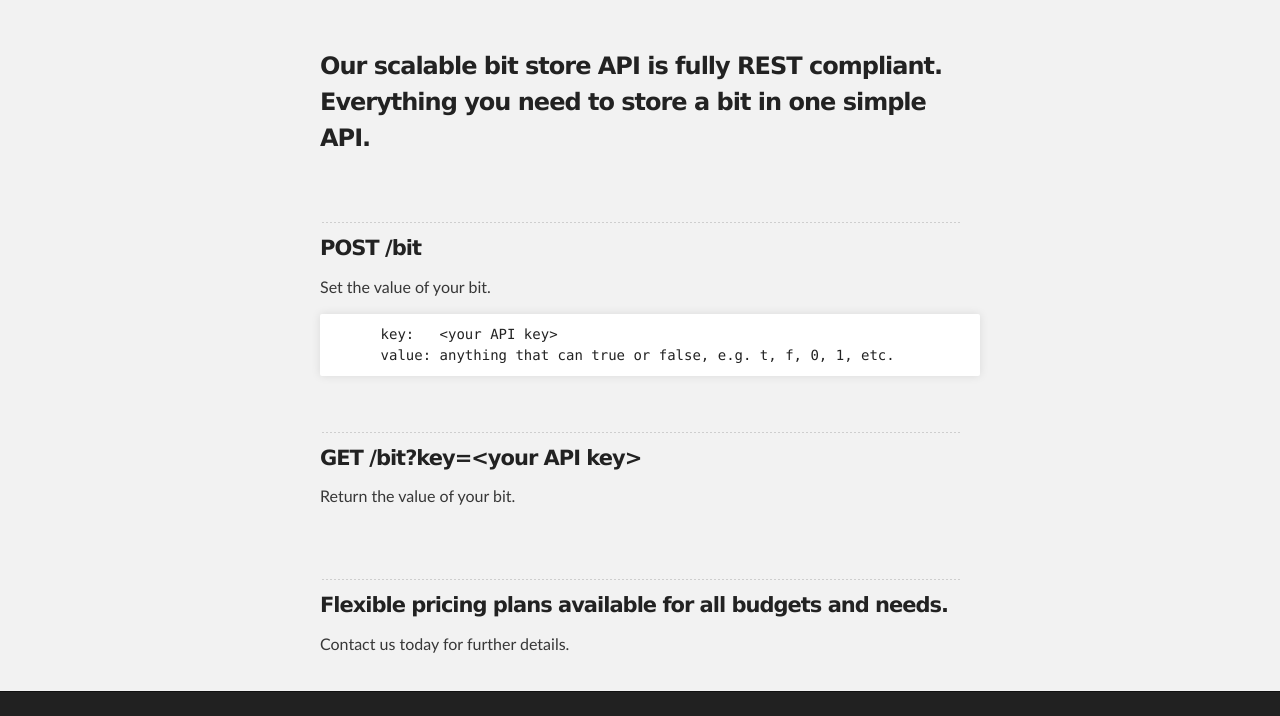
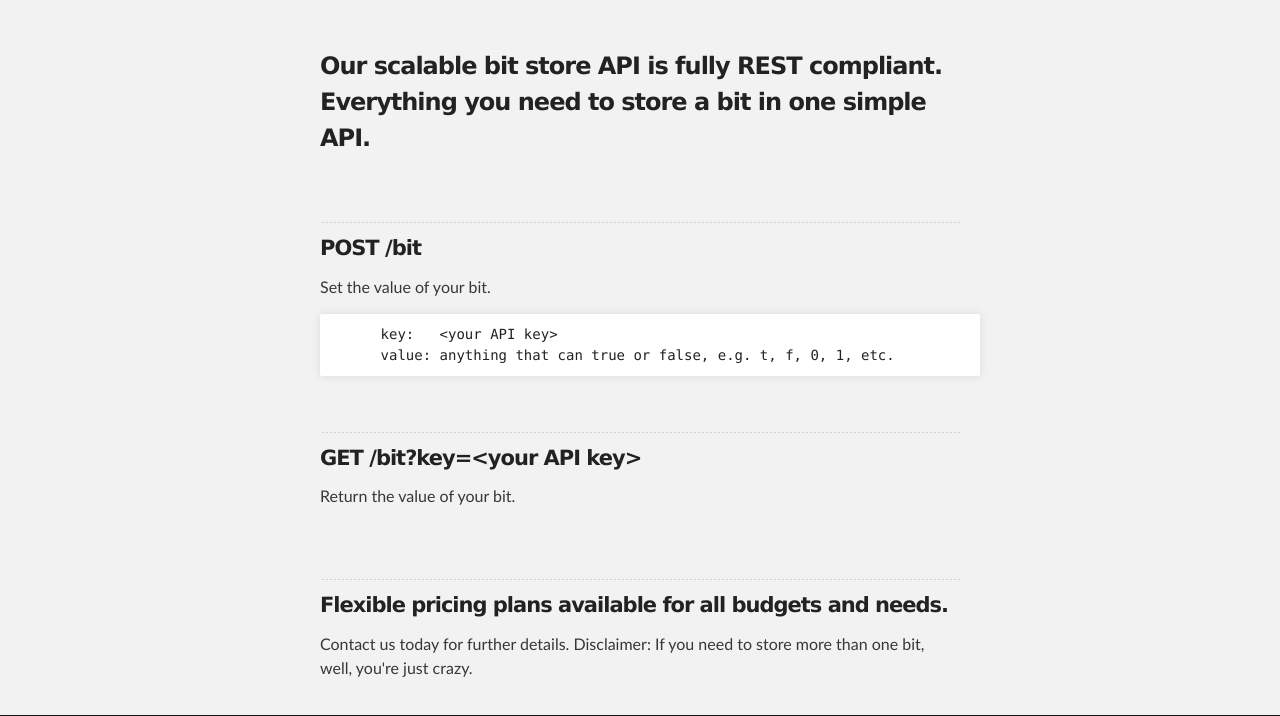
Before and after one commit to cmorss/cmorss.github.com, a plain HTML site: page index.html in a window 1280 px wide. Shown: the part 212-928 px from the top of the page. Before the commit the page ends 904 px from the top, so only its background shows below. Drawn offline with Linux system fonts and the light colour scheme.

Commit message:
disclaimer

```diff
--- a/index.html
+++ b/index.html
@@ -64,6 +64,7 @@
         </h4>
         <p>
           Contact us today for further details.
+          Disclaimer: If you need to store more than one bit, well, you're just crazy.
         </p>
       </section>
     </div>
```
